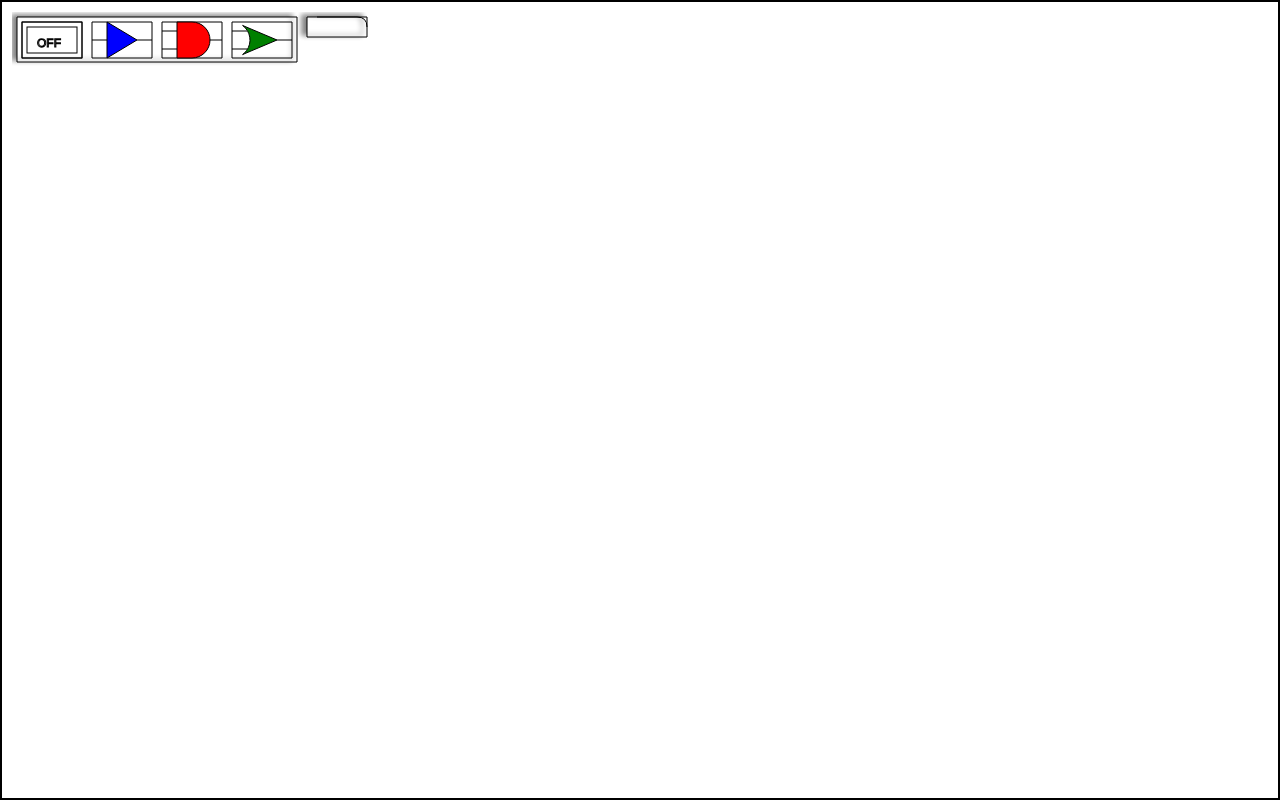
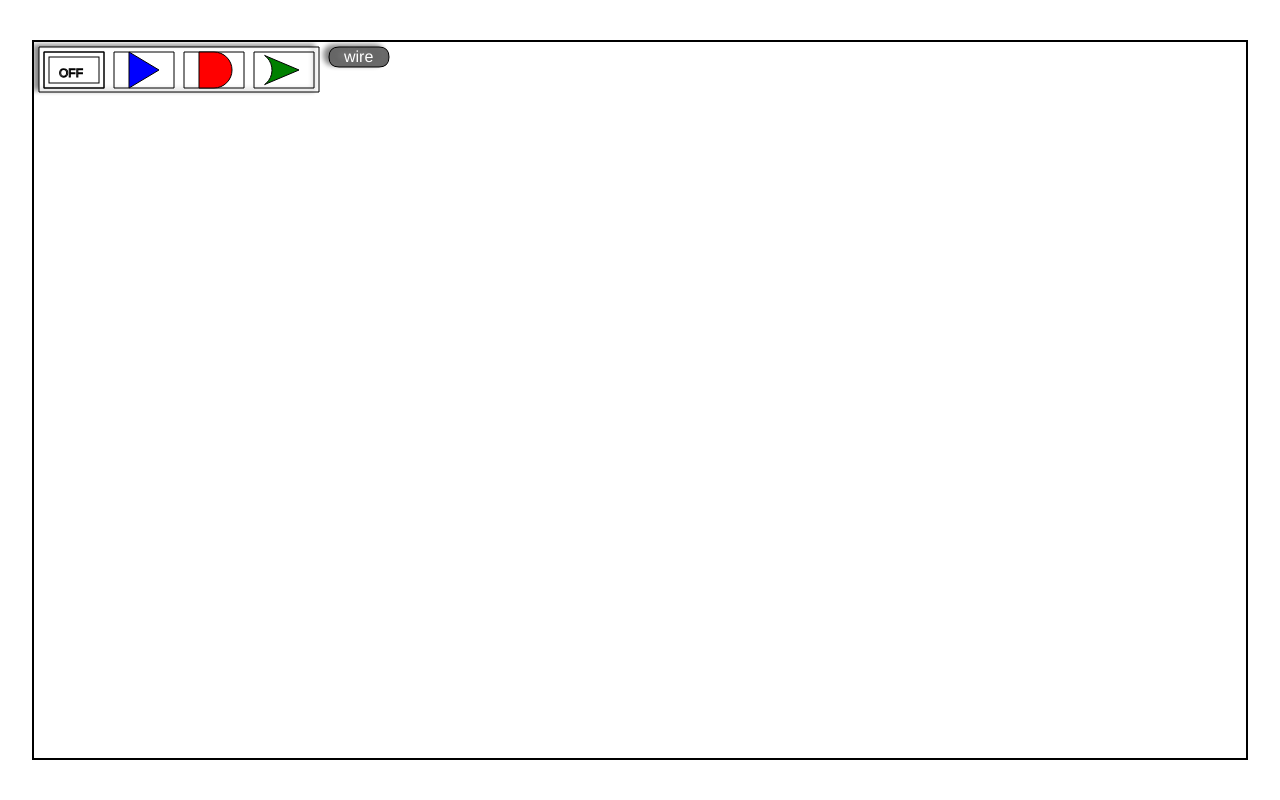
Before and after one commit to Undeadsyco/Computer-Architecture, a website built with webpack: page src/index.html in a window 1280 px wide. Built offline with nearby package versions, Linux system fonts and the light colour scheme.

Commit message:
forgot what i was doing, need to set up trello board

```diff
--- a/src/GameClasses/Game.js
+++ b/src/GameClasses/Game.js
@@ -4,6 +4,14 @@
  * @typedef {Object} pos
  * @property {number} x
  * @property {number} y
+ */
+
+/**
+ * @typedef {Object} rect
+ * @property {number} x
+ * @property {number} y
+ * @property {number} width
+ * @property {number} height
  */
 
 import InputHandler from "./InputHandler";
@@ -19,10 +27,12 @@ export default class Game {
   /** @type {boolean} */ #mousePress = false;
   /** @type {Array<Sprite>} */ #sprites = [];
   /** @type {Array<Input>} */ #inputs = [];
+  /** @type {Array<Wire>} */ #wires = [];
   /** @type {InputHandler} */ #inputHandler;
   /** @type {UI} */ #ui;
   /** @type {number} */ #spawnTimer = 0;
   /** @type {boolean} */ #wireMode = false;
+  /** @type {boolean} */ #wireBuildMode = false;
 
   /**
    * @param {number} width
@@ -32,36 +42,44 @@ export default class Game {
   constructor(width, height) {
     this.#width = width;
     this.#height = height;
+    this.#ui = new UI(this);
     this.#inputHandler = new InputHandler(this);
-    this.#ui = new UI(this);
 
-    this.#sprites.push();
-    this.#inputs.push();
+    // this.#sprites.push();
+    // this.#inputs.push();
   }
 
   update(deltaTime) {
     this.#spawnTimer += deltaTime;
-    this.#sprites.forEach(/** @type {Sprite} */ (sprite) => {
+    this.#sprites.forEach(/** @type {Sprite} */(sprite) => {
       sprite.update();
     });
-    this.#inputs.forEach(/** @type {Input} */ (input) => {
+    this.#inputs.forEach(/** @type {Input} */(input) => {
       input.update();
     });
 
     this.#ui.update();
 
-    this.#sprites = this.#sprites.filter(/** @type {Sprite} */ (sprite) => !sprite.shouldDelete);
-    this.#inputs = this.#inputs.filter(/** @type {Input} */ (input) => !input.shouldDelete);
+    this.#sprites = this.#sprites.filter(/** @type {Sprite} */(sprite) => !sprite.shouldDelete);
+    this.#inputs = this.#inputs.filter(/** @type {Input} */(input) => !input.shouldDelete);
   }
 
   /** @param {CanvasRenderingContext2D} ctx */
   draw(ctx) {
-    ctx.fillStyle = 'white';
-    ctx.strokeStyle = 'black';
-    this.#sprites.forEach(/** @type {Sprite} */ (sprite) => {
+    if (this.#wireMode) {
+      ctx.save();
+      ctx.fillStyle = 'white';
+      ctx.strokeStyle = 'red';
+      ctx.lineWidth = 4;
+      ctx.beginPath();
+      ctx.strokeRect(2, 2, this.#width-4, this.#height-4);
+      ctx.restore();
+    }
+
+    this.#sprites.forEach(/** @type {Sprite} */(sprite) => {
       sprite.draw(ctx);
     });
-    this.#inputs.forEach(/** @type {Input} */ (input) => {
+    this.#inputs.forEach(/** @type {Input} */(input) => {
       input.draw(ctx);
     });
 
@@ -78,20 +96,19 @@ export default class Game {
   }
 
   /**
-   * @typedef {Object} rect
-   * @property {number} x
-   * @property {number} y
-   * @property {number} w
-   * @property {number} h
    * @param {rect} rect
    */
   detectMouseOver(rect) {
     return (
       this.#mousePos.x > rect.x &&
-      this.#mousePos.x < rect.x + rect.w &&
-      this.#mousePos.y > rect.y &&
-      this.#mousePos.y < rect.y + rect.h
+      this.#mousePos.x < rect.x + rect.width &&
+      this.#mousePos.y > rect.y  &&
+      this.#mousePos.y < rect.y + rect.height
     );
+  }
+
+  get ui() {
+    return this.#ui;
   }
 
   get sprites() {
@@ -143,4 +160,12 @@ export default class Game {
   set wireMode(value) {
     this.#wireMode = value;
   }
+
+  get wireBuildMode() {
+    return this.#wireBuildMode;
+  }
+
+  set wireBuildMode(value) {
+    this.#wireBuildMode = value;
+  }
 }
--- a/src/GameClasses/InputHandler.js
+++ b/src/GameClasses/InputHandler.js
@@ -1,4 +1,7 @@
 import Game from "./Game";
+import { Sprite } from "./sprites";
+import Circut from "./sprites/circuits/Circuit";
+import Wire from "./sprites/circuits/Wire";
 
 export default class InputHandler {
   /** @type {Game} */ #game
@@ -9,13 +12,40 @@ export default class InputHandler {
 
     addEventListener('mousemove', (e) => {
       e.preventDefault();
-      this.#game.mousePos = { x: e.x, y: e.y };
+      document.getElementById('canvasContainer').classList.remove('curser-pointer');
+      this.#game.mousePos = { x: e.x - 30, y: e.y - 30 };
+
+      const mouseOverBtn = this.#game.detectMouseOver(this.#game.ui.wireBtn),
+        mouseOverGateBox = this.#game.detectMouseOver(this.#game.ui.gateBox);
+
+      this.#game.sprites.forEach((sprite) => {
+        sprite.inputPos.forEach((pos) => {
+          if (this.#game.detectMouseOver({ x: pos.x - 2, y: pos.y - 5, width: 10, height: 10 }) && this.#game.wireMode) {
+            document.getElementById('canvasContainer').classList.add('curser-pointer');
+          }
+        });
+        sprite.outputPos.forEach((pos) => {
+          if (this.#game.detectMouseOver({ x: pos.x - 2, y: pos.y - 5, width: 10, height: 10 }) && this.#game.wireMode) {
+            document.getElementById('canvasContainer').classList.add('curser-pointer');
+          }
+        });
+      });
+
+      if (mouseOverBtn || mouseOverGateBox) document.getElementById('canvasContainer').classList.add('curser-pointer');
     });
 
-    addEventListener('click', (e) => {
-      if (this.#game.wireMode) {
+    window.addEventListener('click', (e) => {
+      if (this.#game.detectMouseOver(this.#game.ui.wireBtn)) {
+        if (!this.#game.wireMode) {
+          this.#game.wireMode = true;
+        } else {
+          this.#game.wireMode = false;
+        }
+      }
+    });
 
-      }
+    window.addEventListener('dblclick', (e) => {
+
     });
 
     addEventListener('mousedown', () => {
--- a/src/GameClasses/UI.js
+++ b/src/GameClasses/UI.js
@@ -7,16 +7,28 @@ import NOT from "./sprites/circuits/gates/SimpleGates/NOTgate";
 import OR from "./sprites/circuits/gates/SimpleGates/ORgate";
 import Input from "./sprites/circuits/Input";
 
+/**
+ * @typedef {Object} rect
+ * @property {number} x
+ * @property {number} y
+ * @property {number} width
+ * @property {number} height
+ */
+
 export default class UI {
 
   /** @type {Game} */ #game
   /** @type {Array<Sprite>} */ #sprites = [];
-  #gateBoxPos = { x: 5, y: 5 };
-  #gateBoxWidth = 280;
-  #gateBoxHeight = 45;
-  #wireBtnPos = { x: 15 + this.#gateBoxWidth, y: 5 };
-  #wireBtnWidth = 60;
-  #wireBtnHeight = 20;
+
+  /** @type {import("./Game").rect} */ #gateBox = { x: 5, y: 5, width: 280, height: 45 };
+  /** @type {import("./Game").rect} */ #wireBtn = { x: 15 + this.#gateBox.width, y: 5, width: 60, height: 20 };
+  /** @type {Array<import("./Game").rect>} */ #gateboxes = [
+    { x: 10, y: 10, width: 60, height: 36 },
+    { x: 80, y: 10, width: 60, height: 36 },
+    { x: 150, y: 10, width: 60, height: 36 },
+    { x: 220, y: 10, width: 60, height: 36 },
+  ];
+
 
   /** @param {Game} game */
   constructor(game) {
@@ -30,65 +42,46 @@ export default class UI {
     this.#sprites.forEach(/** @type {Sprite} */(sprite) => {
       sprite.width = 60;
       sprite.height = 60 * 0.6;
-      sprite.showInputs = true;
-      sprite.showOutputs = true;
+      sprite.showInputs = false;
+      sprite.showOutputs = false;
       if (sprite.radius) sprite.radius = 60 * 0.6 * 0.5;
     });
-    this.#sprites[0].showOutputs = false;
+    // this.#sprites[0].showOutputs = false;
+  }
+
+  get gateBox() {
+    return this.#gateBox;
+  }
+
+  set gateBox(rect) {
+    this.#gateBox = rect;
+  }
+
+  get gateBoxes() {
+    return this.#gateboxes;
+  }
+
+  get wireBtn() {
+    return this.#wireBtn;
   }
 
   update() {
-    const mouseOverGateBox = this.#game.detectMouseOver({
-      x: this.#gateBoxPos.x,
-      y: this.#gateBoxPos.y,
-      w: this.#gateBoxWidth,
-      h: this.#gateBoxHeight,
-    });
-
-    if (this.#game.mousePress && mouseOverGateBox && this.#game.spawnTimer > 500) {
-      const firstQuad = (
-        this.#game.mousePos.x > this.#gateBoxPos.x &&
-        this.#game.mousePos.x < this.#gateBoxPos.x + (this.#gateBoxWidth * 0.25)
-      ),
-        secondQuad = (
-          this.#game.mousePos.x > this.#gateBoxPos.x + (this.#gateBoxWidth * 0.25) &&
-          this.#game.mousePos.x < this.#gateBoxPos.x + (this.#gateBoxWidth * 0.5)
-        ),
-        thirdQuad = (
-          this.#game.mousePos.x > this.#gateBoxPos.x + (this.#gateBoxWidth * 0.5) &&
-          this.#game.mousePos.x < this.#gateBoxPos.x + (this.#gateBoxWidth * 0.75)
-        ),
-        forthQuad = (
-          this.#game.mousePos.x > this.#gateBoxPos.x + (this.#gateBoxWidth * 0.25) &&
-          this.#game.mousePos.x < this.#gateBoxPos.x + this.#gateBoxWidth
-        );
-
-      if (firstQuad) {
+    if (this.#game.detectMouseOver(this.#gateBox)) {
+      if (this.#game.mousePress && this.#game.spawnTimer > 500) {
+        if (this.#game.detectMouseOver(this.#gateboxes[0])) {
           this.#game.spawnTimer = 0;
           this.#game.inputs.push(new Input(this.#game, this.#game.mousePos.x, this.#game.mousePos.y, 0, true));
-      } else if (secondQuad) {
+        } else if (this.#game.detectMouseOver(this.#gateboxes[1])) {
           this.#game.spawnTimer = 0;
           this.#game.sprites.push(new NOT(this.#game, this.#game.mousePos.x, this.#game.mousePos.y, [0, 0], true));
-      } else if (thirdQuad) {
+        } else if (this.#game.detectMouseOver(this.#gateboxes[2])) {
           this.#game.spawnTimer = 0;
           this.#game.sprites.push(new AND(this.#game, this.#game.mousePos.x, this.#game.mousePos.y, [0, 0], true));
-      } else if (forthQuad) {
+        } else if (this.#game.detectMouseOver(this.#gateboxes[3])) {
           this.#game.spawnTimer = 0;
           this.#game.sprites.push(new OR(this.#game, this.#game.mousePos.x, this.#game.mousePos.y, [0, 0], true));
         }
       }
-
-    const mouseOverBtn = this.#game.detectMouseOver({
-      x: this.#wireBtnPos.x,
-      y: this.#wireBtnPos.y,
-      w: this.#wireBtnWidth,
-      h: this.#wireBtnHeight,
-    });
-
-    if (!this.#game.wireMode) {
-      if (this.#game.mousePress && mouseOverBtn) {
-        this.#game.wireMode = true;
-      } else if (this.#game.mousePress && mouseOverBtn) this.#game.wireMode = false;
     }
 
     this.#sprites.forEach(/** @type {Sprite} */(sprite) => {
@@ -100,12 +93,11 @@ export default class UI {
   draw(ctx) {
     this.#drawUI(ctx);
 
+    this.#gateboxes.forEach(/** @type {rect} */(rect) => {
       ctx.beginPath();
-    ctx.rect(10, 10, 60, 60 * 0.6);
-    ctx.rect(80, 10, 60, 60 * 0.6);
-    ctx.rect(150, 10, 60, 60 * 0.6);
-    ctx.rect(220, 10, 60, 60 * 0.6);
+      ctx.rect(rect.x, rect.y, rect.width, rect.height);
       ctx.stroke();
+    });
 
     this.#sprites.forEach(/** @type {Sprite} */(sprite) => {
       sprite.draw(ctx);
@@ -124,26 +116,47 @@ export default class UI {
     ctx.shadowBlur = 5;
     ctx.shadowColor = 'gray';
 
-    ctx.rect(this.#gateBoxPos.x, this.#gateBoxPos.y, this.#gateBoxWidth, this.#gateBoxHeight);
+    ctx.rect(this.#gateBox.x, this.#gateBox.y, this.#gateBox.width, this.#gateBox.height);
     ctx.fill();
     ctx.stroke();
 
     const r = 10;
     ctx.beginPath();
-    ctx.rect(this.#wireBtnPos.x, this.#wireBtnPos.y, this.#wireBtnWidth, this.#wireBtnHeight);
-    ctx.moveTo(this.#wireBtnPos.x + r, this.#wireBtnPos.y);
-    ctx.lineTo(this.#wireBtnPos.x + (this.#wireBtnWidth) - r, this.#wireBtnPos.y);
+    ctx.fillStyle = '#666'
+    ctx.moveTo(this.#wireBtn.x + r, this.#wireBtn.y);
+    ctx.lineTo(this.#wireBtn.x + (this.#wireBtn.width) - r, this.#wireBtn.y);
     ctx.quadraticCurveTo(
-      this.#wireBtnPos.x + this.#wireBtnWidth,
-      this.#wireBtnPos.y,
-      this.#wireBtnPos.x + this.#wireBtnWidth,
-      this.#wireBtnPos.y + r,
+      this.#wireBtn.x + this.#wireBtn.width,
+      this.#wireBtn.y,
+      this.#wireBtn.x + this.#wireBtn.width,
+      this.#wireBtn.y + r,
     );
-    ctx.lineTo(this.#wireBtnPos.x + this.#wireBtnWidth, this.#wireBtnPos.y + this.#wireBtnHeight - r);
-    // ctx.quadraticCurveTo()
-
+    ctx.lineTo(this.#wireBtn.x + this.#wireBtn.width, this.#wireBtn.y + this.#wireBtn.height - r);
+    ctx.quadraticCurveTo(
+      this.#wireBtn.x + this.#wireBtn.width,
+      this.#wireBtn.y + this.#wireBtn.height,
+      this.#wireBtn.x + this.#wireBtn.width - r,
+      this.#wireBtn.y + this.#wireBtn.height,
+    );
+    ctx.lineTo(this.#wireBtn.x + r, this.#wireBtn.y + this.#wireBtn.height);
+    ctx.quadraticCurveTo(
+      this.#wireBtn.x,
+      this.#wireBtn.y + this.#wireBtn.height,
+      this.#wireBtn.x,
+      this.#wireBtn.y + this.#wireBtn.height - r
+    );
+    ctx.lineTo(this.#wireBtn.x, this.#wireBtn.y + r);
+    ctx.quadraticCurveTo(
+      this.#wireBtn.x, this.#wireBtn.y,
+      this.#wireBtn.x + r, this.#wireBtn.y,
+    );
+    ctx.closePath();
     ctx.fill();
     ctx.stroke();
+
+    ctx.fillStyle = 'white';
+    ctx.font = '16px Helvetica'
+    ctx.fillText('wire', this.#wireBtn.x + (this.#wireBtn.width * 0.25), this.#wireBtn.y + (this.#wireBtn.height * 0.75));
 
     ctx.restore();
   }
--- a/src/GameClasses/sprites/Sprite.js
+++ b/src/GameClasses/sprites/Sprite.js
@@ -147,7 +147,7 @@ export default class Sprite {
       this.#pos.x = this.#game.mousePos.x - (this.#width * 0.5), this.#pos.y = this.#game.mousePos.y - (this.#height * 0.5);
     }
 
-    if (!this.#game.mousePress) {
+    if (!this.#game.mousePress && !this.#isStatic) {
       this.#isDraggable = false;
     }
   }
--- a/src/GameClasses/sprites/circuits/Circuit.js
+++ b/src/GameClasses/sprites/circuits/Circuit.js
@@ -14,11 +14,11 @@ export default class Circut extends Sprite {
   /** @type {Array<number>} */ #inputs = [];
   /** @type {Array<pos>} */ #inputPos = [];
   /** @type {Array<number>} */ #inputStops = [];
-  /** @type {boolean} */ #showInputs = false;
+  /** @type {boolean} */ #showInputs = true;
   /** @type {Array<number>} */ #outputs = [];
   /** @type {Array<pos>} */ #outputPos = [];
   /** @type {Array<number>} */ #outputStops = [];
-  /** @type {boolean} */ #showOutputs = false;
+  /** @type {boolean} */ #showOutputs = true;
 
   /**
    * @param {Game} game
@@ -90,7 +90,7 @@ export default class Circut extends Sprite {
   calculateInputPos() {
     this.inputPos = [];
     for (let i = 0; i < this.#inputs.length; i++) {
-      this.#inputPos.push({ x: this.pos.x, y: this.pos.y + (this.height * this.#inputStops[i]) });
+      this.#inputPos.push({ x: this.pos.x + (this.width * 0.25), y: this.pos.y + (this.height * this.#inputStops[i]) });
     }
   }
 
@@ -119,7 +119,7 @@ export default class Circut extends Sprite {
   calculateOutputPos() {
     this.#outputPos = [];
     for (let i = 0; i < this.#outputs.length; i++) {
-      this.#outputPos.push({ x: this.pos.x + this.width, y: this.pos.y + (this.height * this.#outputStops[i]) });
+      this.#outputPos.push({ x: this.pos.x + (this.width * 0.75), y: this.pos.y + (this.height * this.#outputStops[i]) });
     }
   }
 
@@ -135,8 +135,8 @@ export default class Circut extends Sprite {
 
     if (this.#showInputs) this.#inputPos.forEach(/** @type {pos} */(pos) => {
       ctx.beginPath();
-      ctx.moveTo(pos.x, pos.y);
-      ctx.lineTo(pos.x + (this.width * 0.25), pos.y);
+      ctx.moveTo(pos.x , pos.y);
+      ctx.lineTo(pos.x - (this.width * 0.25), pos.y);
       ctx.stroke();
       if (this.game.wireMode) {
         ctx.beginPath();
@@ -152,6 +152,7 @@ export default class Circut extends Sprite {
       if (this.game.wireMode) {
         ctx.beginPath();
         ctx.arc(pos.x, pos.y, 5, 0, Math.PI * 2, false);
+        ctx.rect(pos.x - 5, pos.y - 5, 10, 10);
         ctx.stroke();
       }
     });
--- a/src/GameClasses/sprites/circuits/Input.js
+++ b/src/GameClasses/sprites/circuits/Input.js
@@ -13,8 +13,6 @@ export default class Input extends Circut {
 
   constructor(game, x, y, output, draggable = false) {
     super(game, x, y, 40, 40 * 0.6, [], [output], draggable);
-    console.log('x', x, 'y', y);
-    console.log('width', this.width, 'height', this.height);
   }
 
   get isActive() {
--- a/src/index.html
+++ b/src/index.html
@@ -7,34 +7,36 @@
   <meta name="viewport" content="width=device-width, initial-scale=1.0">
   <title>Document</title>
   <style>
-    * {
+    *,
+    *::before,
+    *::after {
       margin: 0;
       padding: 0;
       box-sizing: border-box;
     }
 
-    body {
+    #wrapper {
       width: 100vw;
       height: 100vh;
       display: grid;
       grid-template-columns: repeat(1, 1fr);
       grid-template-rows: repeat(1, 1fr);
-      justify-content: center;
       justify-items: center;
+      align-items: center;
     }
 
-    .wrapper {
-      width: 100%;
-      height: 100%;
-      padding: 10px;
-      overflow: scroll;
+    #canvasContainer {
+      width: 95%;
+      height: 90%;
+      overflow: auto;
       border: 2px solid black;
     }
   </style>
 </head>
 
 <body>
-  <div id="canvasContainer" class="wrapper">
+  <div id="wrapper">
+    <div id="canvasContainer"></div>
   </div>
 </body>
 
--- a/src/index.js
+++ b/src/index.js
@@ -7,7 +7,11 @@ window.addEventListener('load', () => {
   const container = document.getElementById('canvasContainer');
   const canvas = document.createElement('canvas');
   const ctx = canvas.getContext('2d');
-  canvas.width = container.offsetWidth, canvas.height = container.offsetHeight;
+  canvas.width = container.offsetWidth - 4, canvas.height = container.offsetHeight - 8;
+  console.log(container.offsetWidth)
+  if (canvas.width >= container.offsetWidth) {
+    container.classList.add('customScroll');
+  }
   container.append(canvas);
 
   window.addEventListener('resize', (e) => {
--- a/src/styles/main.css
+++ b/src/styles/main.css
@@ -1,19 +1,23 @@
-#canvasContainer::-webkit-scrollbar {
+#customScroll::-webkit-scrollbar {
   width: 10px;
   height: 10px;
 }
 
-#canvasContainer::-webkit-scrollbar-track {
+#customScroll::-webkit-scrollbar-track {
   box-shadow: inset 0 0 5px grey;
   border-radius: 20px;
 }
 
-#canvasContainer::-webkit-scrollbar-thumb {
+#customScroll::-webkit-scrollbar-thumb {
   background: red;
   border-radius: 20px;
   border: 2px solid black;
 }
 
-#canvasContainer::-webkit-scrollbar-thumb:hover {
+#customScroll::-webkit-scrollbar-thumb:hover {
   background: #b30000;
 }
+
+.curser-pointer {
+  cursor: pointer;
+}
```
Also changed, not shown: src/GameClasses/sprites/circuits/Wire.js (+10 -6 lines). Lines whose indentation alone changed are shown as unchanged.
